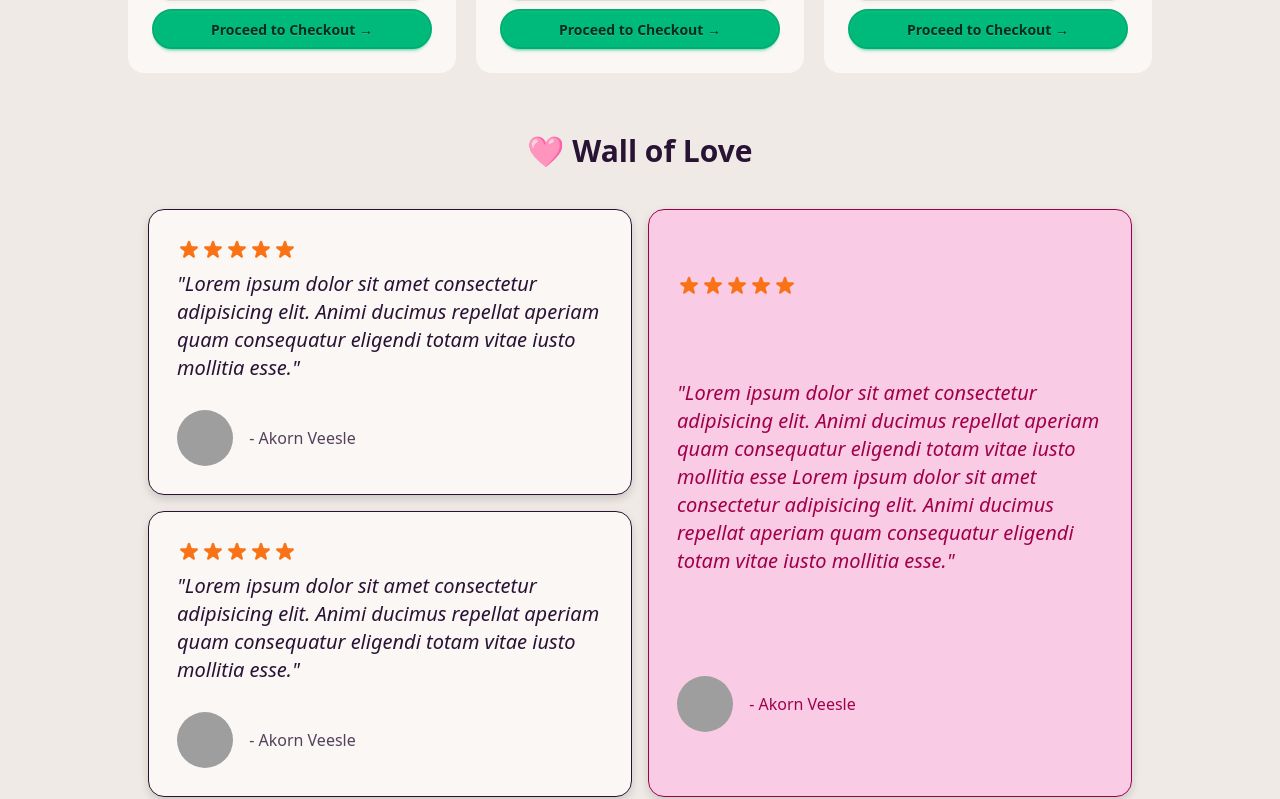
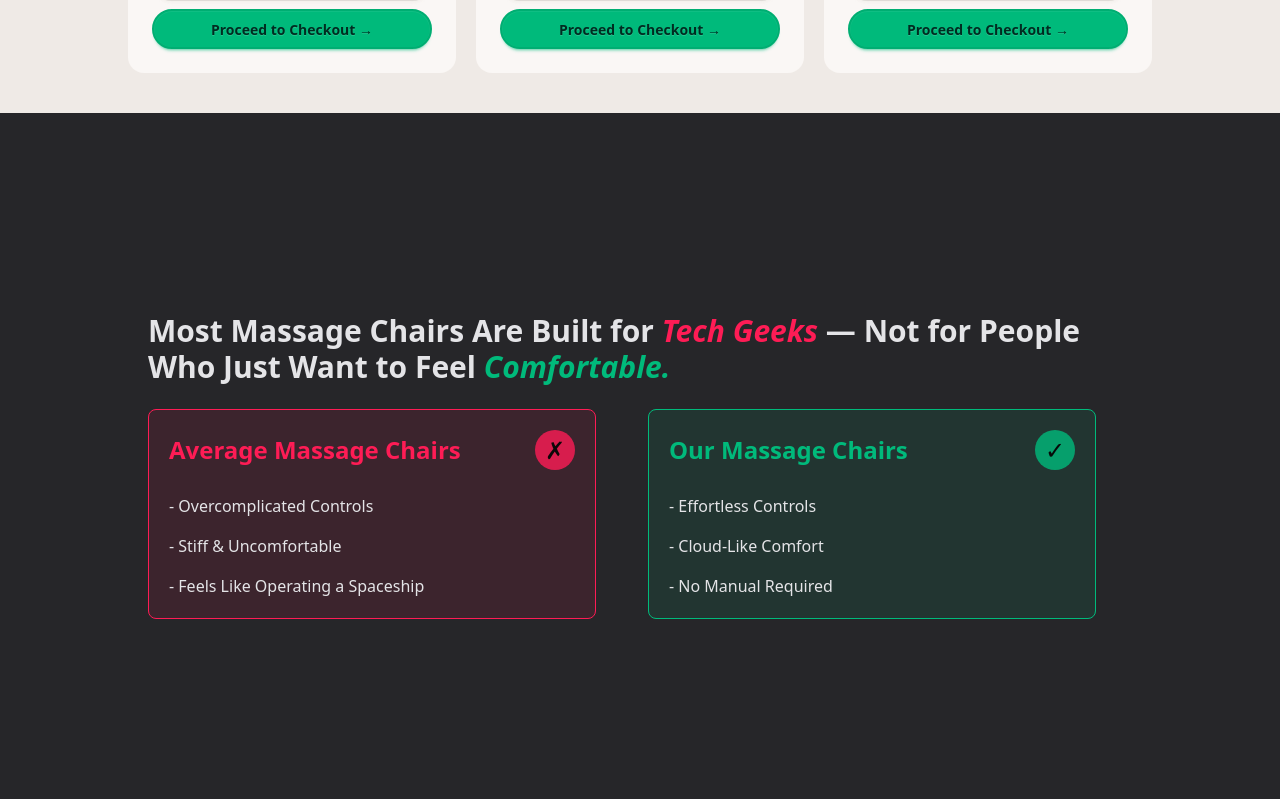
Before and after one commit to nabeelv7/dropship-template-sveltekit-daisyui, a SvelteKit app: page / in a window 1280 px wide. Shown: the part 1556-2355 px from the top of the page. Built offline with nearby package versions, Linux system fonts and the light colour scheme; grey boxes are pictures that could not be loaded.

Commit message:
added comparison

```diff
--- /dev/null
+++ b/src/lib/components/Comparison.svelte
@@ -0,0 +1,46 @@
+<section class="bg-neutral">
+  <div
+    class="max-w-screen-lg mx-auto px-5 bg-neutral text-neutral-content md:py-50 py-20 gap-6 flex flex-col"
+  >
+    <h1 class="text-3xl font-bold">
+      Most Massage Chairs Are Built for <span class="text-error italic"
+        >Tech Geeks</span
+      >
+      — Not for People Who Just Want to Feel
+      <span class="text-success italic">Comfortable.</span>
+    </h1>
+    <div class="grid md:grid-cols-2 grid-cols-1 gap-4">
+      <div class="border border-error rounded-lg bg-error/10 p-5 max-w-md">
+        <div class="w-full flex items-center justify-between">
+          <h1 class="text-2xl font-bold text-error">Average Massage Chairs</h1>
+          <div
+            class="bg-error rounded-full flex justify-center items-center p-5 aspect-square w-8 h-8 text-2xl text-black opacity-80"
+          >
+            &cross;
+          </div>
+        </div>
+        <ul class="mt-6 flex flex-col gap-4">
+          <li>- Overcomplicated Controls</li>
+          <li>- Stiff & Uncomfortable</li>
+          <li>- Feels Like Operating a Spaceship</li>
+        </ul>
+      </div>
+
+      <div class="border border-success rounded-lg bg-success/10 p-5 max-w-md">
+        <div class="w-full flex items-center justify-between">
+          <h1 class="text-2xl font-bold text-success">Our Massage Chairs</h1>
+          <div
+            class="bg-success rounded-full flex justify-center items-center p-5 aspect-square w-8 h-8 text-2xl text-black opacity-80"
+          >
+            &check;
+          </div>
+        </div>
+        <ul class="mt-6 flex flex-col gap-4">
+          <li>- Effortless Controls</li>
+          <li>- Cloud-Like Comfort</li>
+          <li>- No Manual Required</li>
+        </ul>
+      </div>
+    </div>
+  </div>
+</section>
--- a/src/lib/components/ProductsSection.svelte
+++ b/src/lib/components/ProductsSection.svelte
@@ -40,7 +40,7 @@
 </script>
 
 <div
-  class="max-w-screen-lg mx-auto grid md:grid-cols-3 grid-cols-1 gap-5 py-5 items-center justify-between max-md:px-5"
+  class="max-w-screen-lg mx-auto grid md:grid-cols-3 grid-cols-1 gap-5 py-5 items-center justify-between max-md:px-5 mb-5"
   id="products"
 >
   {#each products as product}
--- a/src/routes/+page.svelte
+++ b/src/routes/+page.svelte
@@ -1,4 +1,5 @@
 <script>
+  import Comparison from "$lib/components/Comparison.svelte";
   import Faq from "$lib/components/FAQ.svelte";
   import Footer from "$lib/components/Footer.svelte";
   import Hero from "$lib/components/Hero.svelte";
@@ -8,6 +9,7 @@
 
 <Hero />
 <ProductsSection />
+<Comparison />
 <Testimonials />
 <Faq />
 <Footer />
```
